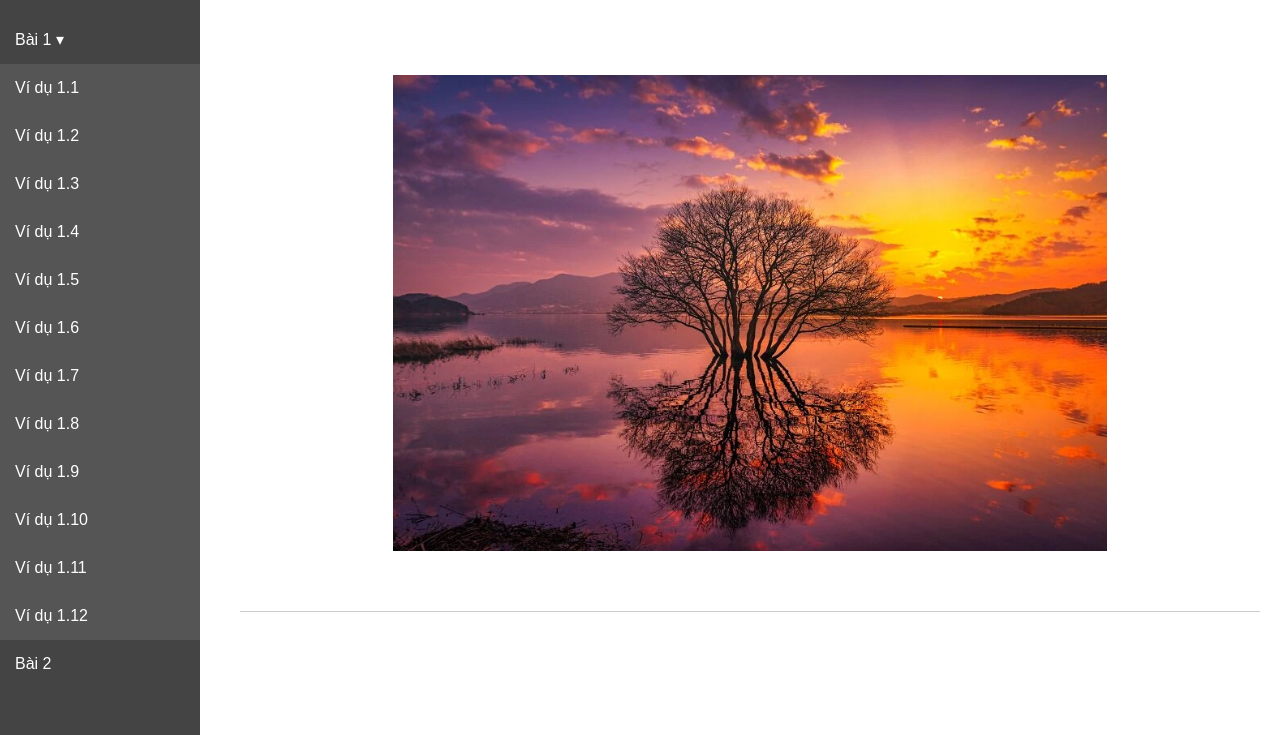
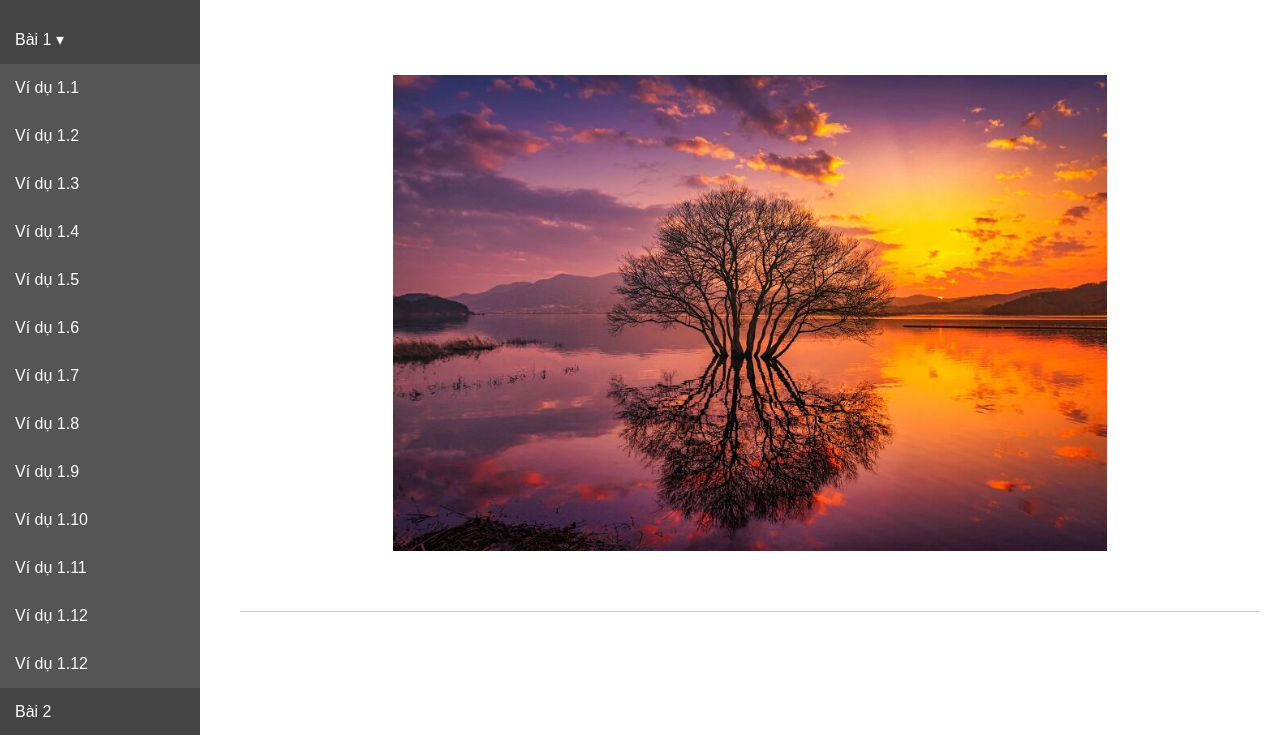
Before and after one commit to 224001802/btbuoi10, a plain HTML site: page index.html in a window 1280 px wide. Both pictures are taken after a click on the link "Bài 1 ▾". Shown: the part 65-800 px from the top of the page. Drawn offline with Linux system fonts and the light colour scheme.

Commit message:
index.html

```diff
--- a/index.html
+++ b/index.html
@@ -127,7 +127,8 @@
       <a href="bai1/vd trang 19 buôi10.html">Ví dụ 1.10</a>
       <a href="bai1/vd trang 22 buoi 10.html">Ví dụ 1.11</a>
       <a href="bai1/vd trang 25 buoi10.html">Ví dụ 1.12</a>
-    </div>
+      <a href="bai1/vd w3.html">Ví dụ 1.12</a>
+      </div>
     <a href="bai2/index.html">Bài 2</a>
   </nav>
 
```
